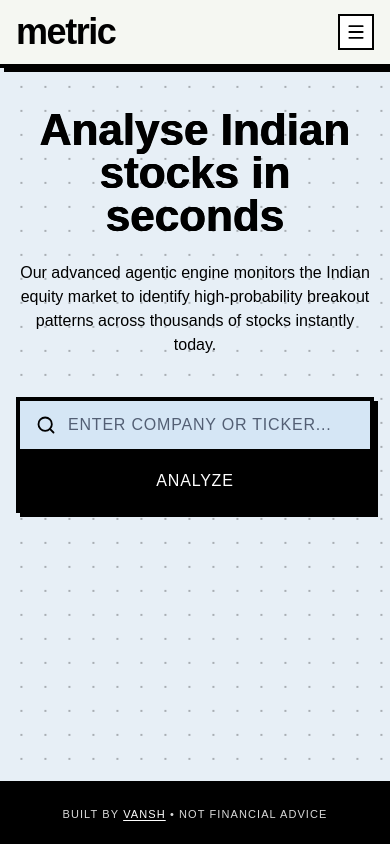
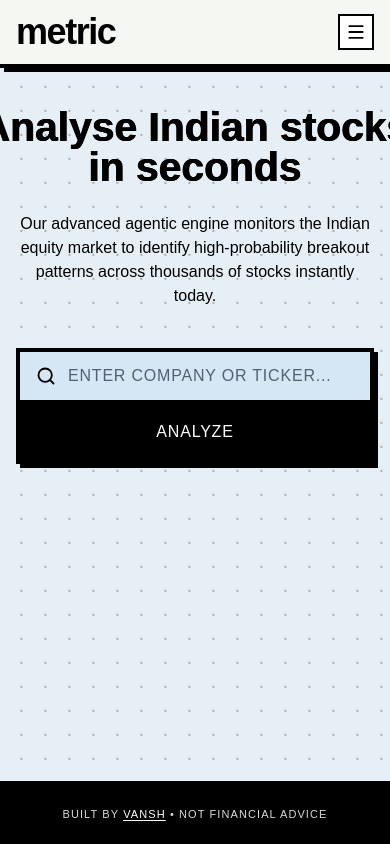
Before and after one commit to threeoneonetwo/metric-stocks-analyser, a Next.js app: page / in a window 390 px wide. Built offline with nearby package versions, Linux system fonts and the light colour scheme.

Commit message:
Lock landing headline to two lines

```diff
--- a/app/page.tsx
+++ b/app/page.tsx
@@ -8,11 +8,11 @@ export default function Home() {
       <section className="mx-auto flex w-full max-w-[42rem] flex-1 flex-col gap-10 px-4 py-10 sm:px-6">
         <div className="flex flex-col items-center gap-6 text-center">
           <h1
-            className="animate-entrance delay-1 text-[2.75rem] font-black leading-[0.98] text-black [text-shadow:0.45px_0_0_#000,-0.45px_0_0_#000]"
+            className="animate-entrance delay-1 text-[2.38rem] font-black leading-[0.98] text-black [text-shadow:0.45px_0_0_#000,-0.45px_0_0_#000] min-[390px]:text-[2.55rem] sm:text-[2.75rem]"
             style={{ fontWeight: 900 }}
           >
-            <span className="block">Analyse Indian</span>
-            <span className="block">stocks in seconds</span>
+            <span className="block whitespace-nowrap">Analyse Indian stocks</span>
+            <span className="block whitespace-nowrap">in seconds</span>
           </h1>
           <p className="animate-entrance delay-2 max-w-[32rem] text-base leading-6">
             Our advanced agentic engine monitors the Indian equity market to
```
